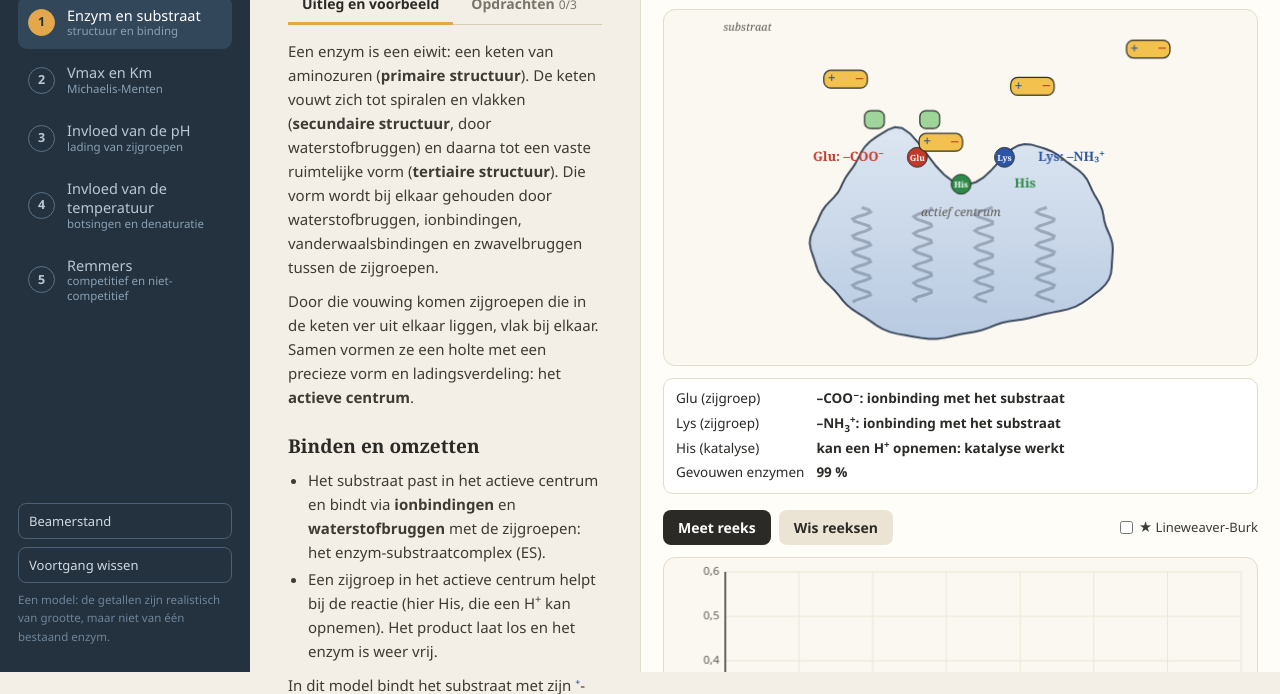
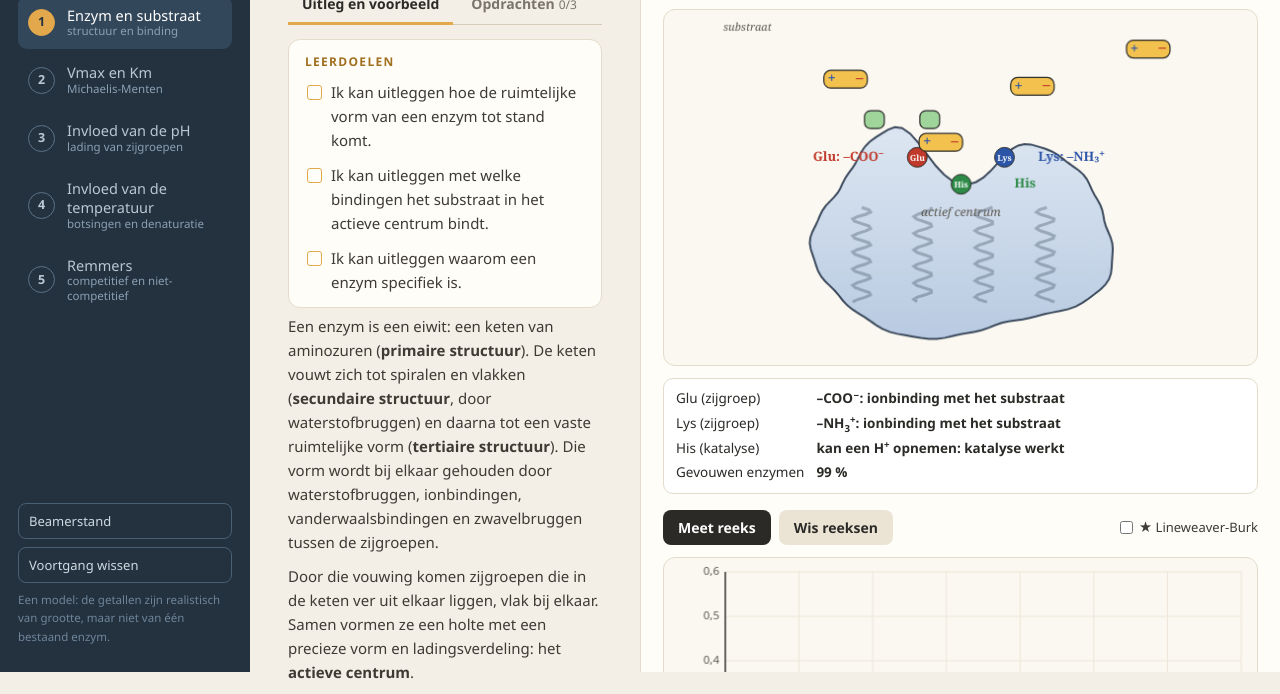
Before and after one commit to LHBeun/Chemistrytools, a plain HTML site: page Enzymkinetiek.html in a window 1280 px wide. Shown: the part 128-822 px from the top of the page. Drawn offline with Linux system fonts and the light colour scheme.

Commit message:
Enzymkinetiek: leerdoelen per werkplaats
Co-Authored-By: Claude Opus 5.5 <noreply@anthropic.com>
Claude-Session: https://claude.ai/code/session_01DNeoPu5uVwnnsbx7ntJdsp

```diff
--- a/Enzymkinetiek.html
+++ b/Enzymkinetiek.html
@@ -201,6 +201,12 @@ body.beamer table.b45{font-size:15px}
   aside{position:static;height:auto}
 }
 @media print{aside,.simkol{display:none}.wp{display:block}}
+.leerdoelen{background:var(--vel);border:1px solid var(--rand);border-radius:12px;padding:12px 16px 6px;margin:4px 0 6px}
+.leerdoelen b{display:block;font-size:12px;letter-spacing:1.3px;text-transform:uppercase;color:var(--goud);margin-bottom:4px}
+.leerdoelen ul{list-style:none;margin:0!important;padding:0}
+.leerdoelen li{padding:4px 0 4px 26px;position:relative;color:var(--inkt2)}
+.leerdoelen li::before{content:"";position:absolute;left:2px;top:9px;width:13px;height:13px;border:1.5px solid var(--goud2);border-radius:3px}
+.leerdoelen li.ster::before{content:"★";border:0;color:var(--goud);top:3px;left:1px;font-size:14px}
 </style>
 </head>
 <body>
@@ -766,7 +772,7 @@ function dataTabel(k){
 /* ================= 1. Enzym en substraat ================= */
 WPS.push({
   id:'structuur', titel:'Enzym en substraat', par:'structuur en binding', sim: LAB,
-  uitleg: () => `
+  uitleg: () => `<div class="leerdoelen"><b>Leerdoelen</b><ul><li>Ik kan uitleggen hoe de ruimtelijke vorm van een enzym tot stand komt.</li><li>Ik kan uitleggen met welke bindingen het substraat in het actieve centrum bindt.</li><li>Ik kan uitleggen waarom een enzym specifiek is.</li></ul></div>
     <p>Een enzym is een eiwit: een keten van aminozuren (<b>primaire structuur</b>). De keten vouwt zich tot spiralen en vlakken (<b>secundaire structuur</b>, door waterstofbruggen) en daarna tot een vaste ruimtelijke vorm (<b>tertiaire structuur</b>). Die vorm wordt bij elkaar gehouden door waterstofbruggen, ionbindingen, vanderwaalsbindingen en zwavelbruggen tussen de zijgroepen.</p>
     <p>Door die vouwing komen zijgroepen die in de keten ver uit elkaar liggen, vlak bij elkaar. Samen vormen ze een holte met een precieze vorm en ladingsverdeling: het <b>actieve centrum</b>.</p>
     <h3>Binden en omzetten</h3>
@@ -816,7 +822,7 @@ WPS.push({
 /* ================= 2. Vmax en Km ================= */
 WPS.push({
   id:'vmaxkm', titel:'Vmax en Km', par:'Michaelis-Menten', sim: LAB,
-  uitleg: () => `
+  uitleg: () => `<div class="leerdoelen"><b>Leerdoelen</b><ul><li>Ik kan V<sub>max</sub> en K<sub>m</sub> bepalen uit een meetreeks.</li><li>Ik kan uitleggen wat een kleine of grote K<sub>m</sub> zegt over de binding van het substraat.</li><li class="ster">Ik kan uitleggen wat er met V<sub>max</sub> en K<sub>m</sub> gebeurt bij meer enzym.</li></ul></div>
     <p>Je meet de beginsnelheid v<sub>0</sub> bij verschillende substraatconcentraties [S].</p>
     <ul><li>Bij lage [S] is de meeste tijd het actieve centrum leeg: v<sub>0</sub> stijgt bijna evenredig met [S].</li>
     <li>Bij hoge [S] is (bijna) elk actief centrum steeds bezet: meer substraat helpt niet meer. De snelheid nadert een maximum: <b>V<sub>max</sub></b>.</li></ul>
@@ -861,7 +867,7 @@ WPS.push({
 /* ================= 3. pH ================= */
 WPS.push({
   id:'ph', titel:'Invloed van de pH', par:'lading van zijgroepen', sim: LAB,
-  uitleg: () => `
+  uitleg: () => `<div class="leerdoelen"><b>Leerdoelen</b><ul><li>Ik kan uitleggen hoe de pH de lading van zijgroepen in het actieve centrum verandert.</li><li>Ik kan daarmee verklaren waarom een enzym een pH-optimum heeft.</li></ul></div>
     <p>Zijgroepen in het actieve centrum kunnen een H<sup>+</sup> opnemen of afstaan. Welke vorm aanwezig is, hangt af van de pH.</p>
     <ul><li>Glu: –COOH bij lage pH, –COO<sup>−</sup> bij hogere pH.</li><li>Lys: –NH<sub>3</sub><sup>+</sup> bij lage pH, –NH<sub>2</sub> bij hoge pH.</li><li>His: neemt bij lage pH een extra H<sup>+</sup> op.</li></ul>
     <p>Verandert de lading van een zijgroep, dan verdwijnt een ionbinding met het substraat. Het substraat bindt dan minder sterk: <b>K<sub>m</sub> wordt groter</b>. Verandert de zijgroep die bij de reactie helpt, dan werkt de katalyse slechter: <b>V<sub>max</sub> wordt kleiner</b>.</p>
@@ -911,7 +917,7 @@ WPS.push({
 /* ================= 4. Temperatuur ================= */
 WPS.push({
   id:'temp', titel:'Invloed van de temperatuur', par:'botsingen en denaturatie', sim: LAB,
-  uitleg: () => `
+  uitleg: () => `<div class="leerdoelen"><b>Leerdoelen</b><ul><li>Ik kan uitleggen waarom een enzym bij een hogere temperatuur eerst sneller werkt.</li><li>Ik kan uitleggen wat er bij denaturatie gebeurt en welke bindingen dan breken.</li></ul></div>
     <p>Bij een hogere temperatuur bewegen de deeltjes sneller en hebben meer deeltjes genoeg energie om te reageren. Daardoor stijgt de omzetsnelheid van een enzym: <b>V<sub>max</sub> wordt groter</b>.</p>
     <p>Boven een bepaalde temperatuur trilt de keten zo hevig dat de bindingen die de ruimtelijke vorm bij elkaar houden breken: waterstofbruggen, ionbindingen en vanderwaalsbindingen. De keten ontvouwt; het actieve centrum raakt zijn vorm kwijt. Dat heet <b>denaturatie</b>. De peptidebindingen blijven heel.</p>
     <p>Gedenatureerde enzymen werken niet meer. Er zijn dus minder werkende enzymen: <b>V<sub>max</sub> daalt</b>. De enzymen die nog wel gevouwen zijn, binden het substraat zoals altijd: K<sub>m</sub> blijft ongeveer gelijk. Denaturatie is meestal niet omkeerbaar: na afkoelen vouwt de keten niet vanzelf terug in de goede vorm.</p>
@@ -957,7 +963,7 @@ WPS.push({
 /* ================= 5. Remmers ================= */
 WPS.push({
   id:'remmers', titel:'Remmers', par:'competitief en niet-competitief', sim: LAB,
-  uitleg: () => `
+  uitleg: () => `<div class="leerdoelen"><b>Leerdoelen</b><ul><li>Ik kan met metingen het verschil aantonen tussen een competitieve en een niet-competitieve remmer.</li><li class="ster">Ik kan remmers herkennen in een Lineweaver-Burk-diagram.</li></ul></div>
     <h3>Competitieve remmer</h3>
     <p>Lijkt op het substraat en gaat in het actieve centrum zitten. Zolang de remmer daar zit, kan het substraat niet binden. Substraat en remmer <b>concurreren</b>: bij hoge [S] wint het substraat. Het lijkt alsof het substraat slechter bindt: <b>K<sub>m</sub> wordt groter</b>, <b>V<sub>max</sub> blijft gelijk</b>.</p>
     <h3>Niet-competitieve remmer</h3>
```
